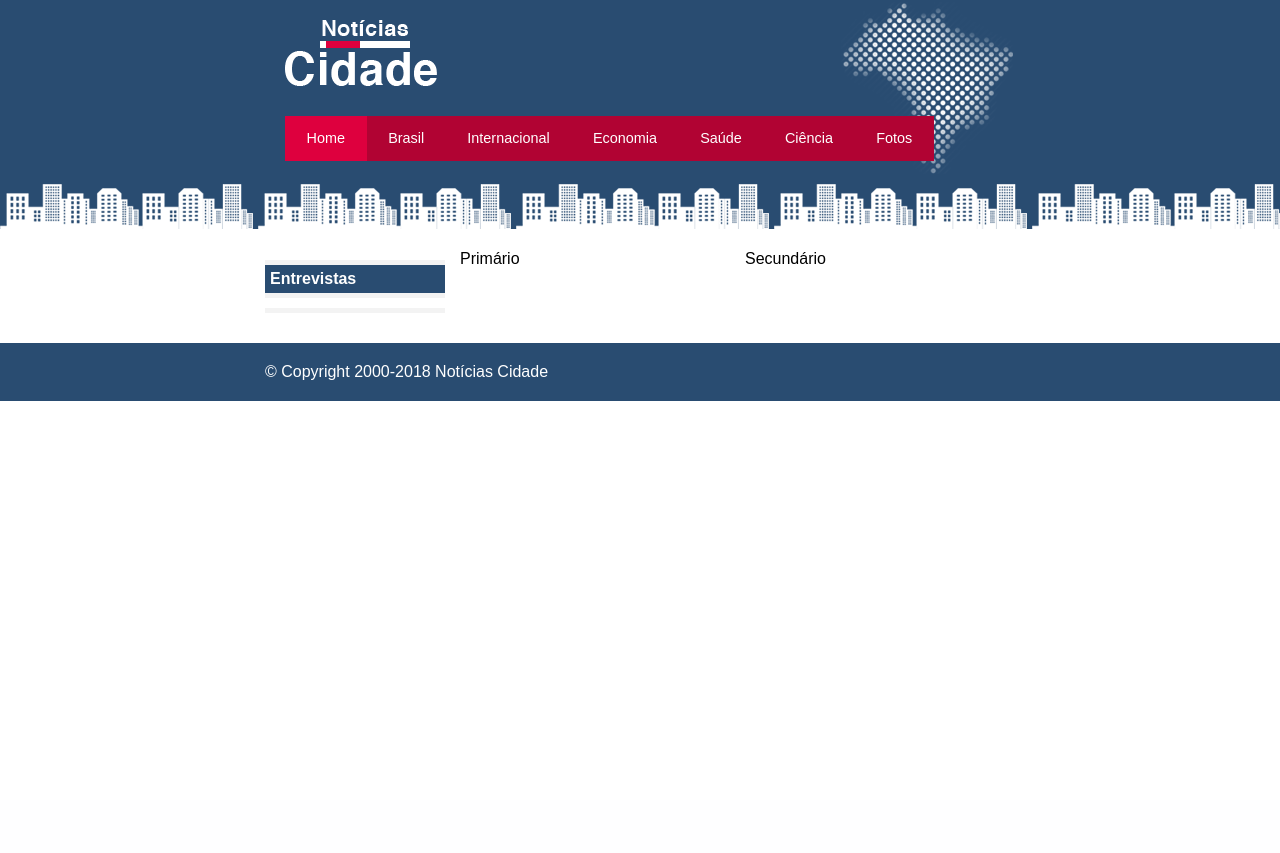
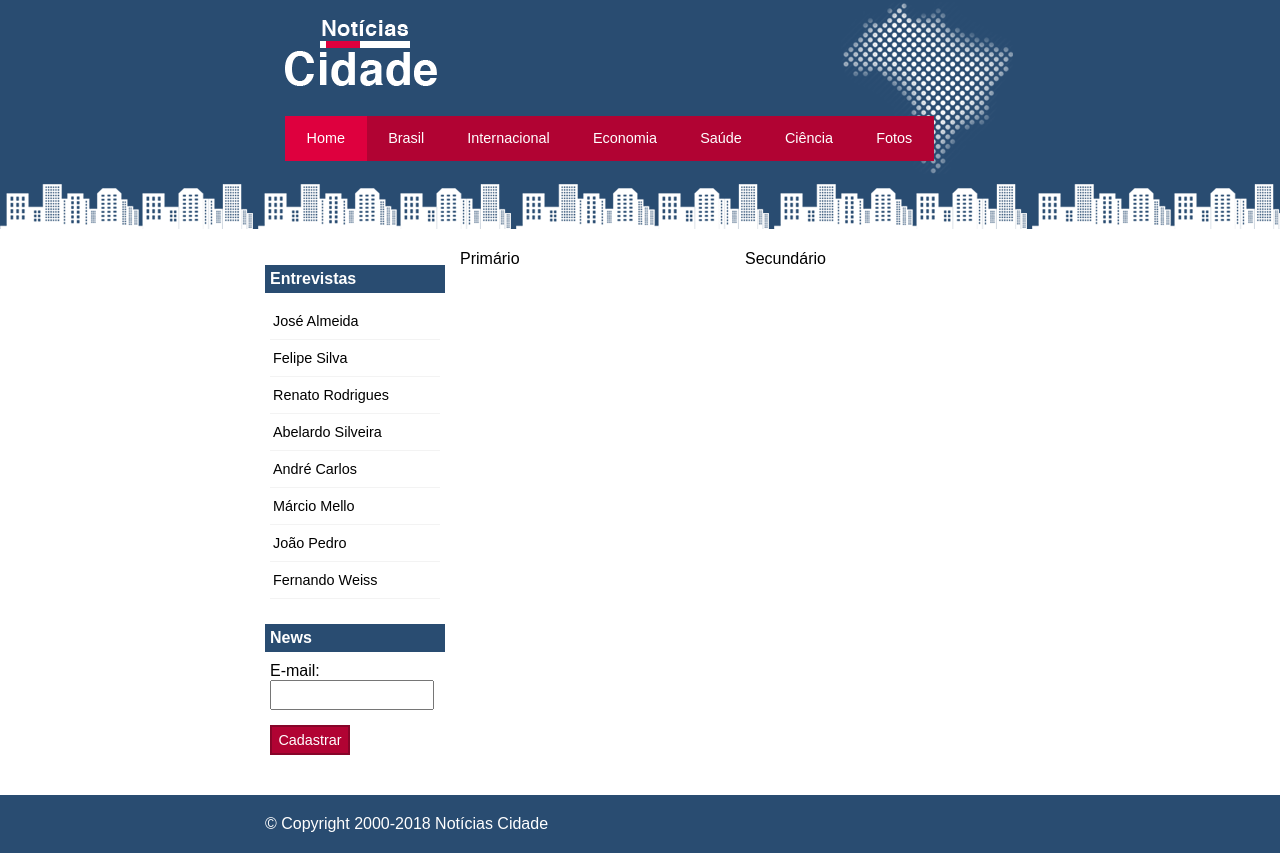
Before and after one commit to ericksantosl/udemy, a PHP site: page / in a window 1280 px wide. Before the commit the page ends 401 px from the top, so only its background shows below. Run offline with PHP 8.4, Linux system fonts and the light colour scheme.

Commit message:
update projeto#4

```diff
--- a/web-completo/section007/aula073/index.html
+++ b/web-completo/section007/aula073/index.html
@@ -27,7 +27,30 @@
                 <div class="box">
                     <h2>Entrevistas</h2>
                     <div class="box-conteudo">
-
+                        <ul>
+                            <li><a href="#">José Almeida</a></li>
+                            <li><a href="#">Felipe Silva</a></li>
+                            <li><a href="#">Renato Rodrigues</a></li>
+                            <li><a href="#">Abelardo Silveira</a></li>
+                            <li><a href="#">André Carlos</a></li>
+                            <li><a href="#">Márcio Mello</a></li>
+                            <li><a href="#">João Pedro</a></li>
+                            <li><a href="#">Fernando Weiss</a></li>
+                        </ul>
+                    </div>
+                </div>
+                <div class="box">
+                    <h2>News</h2>
+                    <div class="box-conteudo">
+                        <form>
+                            <div>
+                                <label for="iemail">E-mail:</label>
+                                <input type="email" name="email" id="iemail">
+                            </div>
+                            <div>
+                                <input class="submit" type="submit" value="Cadastrar">
+                            </div>
+                        </form>
                     </div>
                 </div>
             </div>
--- a/web-completo/section007/aula073/style.css
+++ b/web-completo/section007/aula073/style.css
@@ -104,7 +104,6 @@ body.fotos ul.navegation a#fotos {
 
 .box {
     margin: 10px 0;
-    background-color: #f3f3f3;
     padding: 5px 0;
 }
 
@@ -121,6 +120,41 @@ h2 {
     margin-top: 5px;
 }
 
+#lateral ul a {
+    font-size: 0.9em;
+    padding: 3px;
+    display: block;
+    line-height: 30px;
+    color: black;
+    text-decoration: none;
+    border-bottom: 1px solid #f3f3f3;
+}
+
+#lateral ul a:hover {
+    background: #f3f3f3 url(imagens/marcador.png) no-repeat left center;
+    padding-left: 20px;
+    color: #a1a1a1;
+}
+
+label {
+    display: block;
+    cursor: pointer;
+}
+
+input {
+    font-size: 0.9em;
+    padding: 5px;
+    width: 150px;
+}
+
+input.submit {
+    width: 80px;
+    color: white;
+    background-color: #b10333;
+    border: 2px solid #870529;
+    margin-top: 15px;
+}
+
 footer {
     background-color: #294c71;
     padding: 20px;
```
